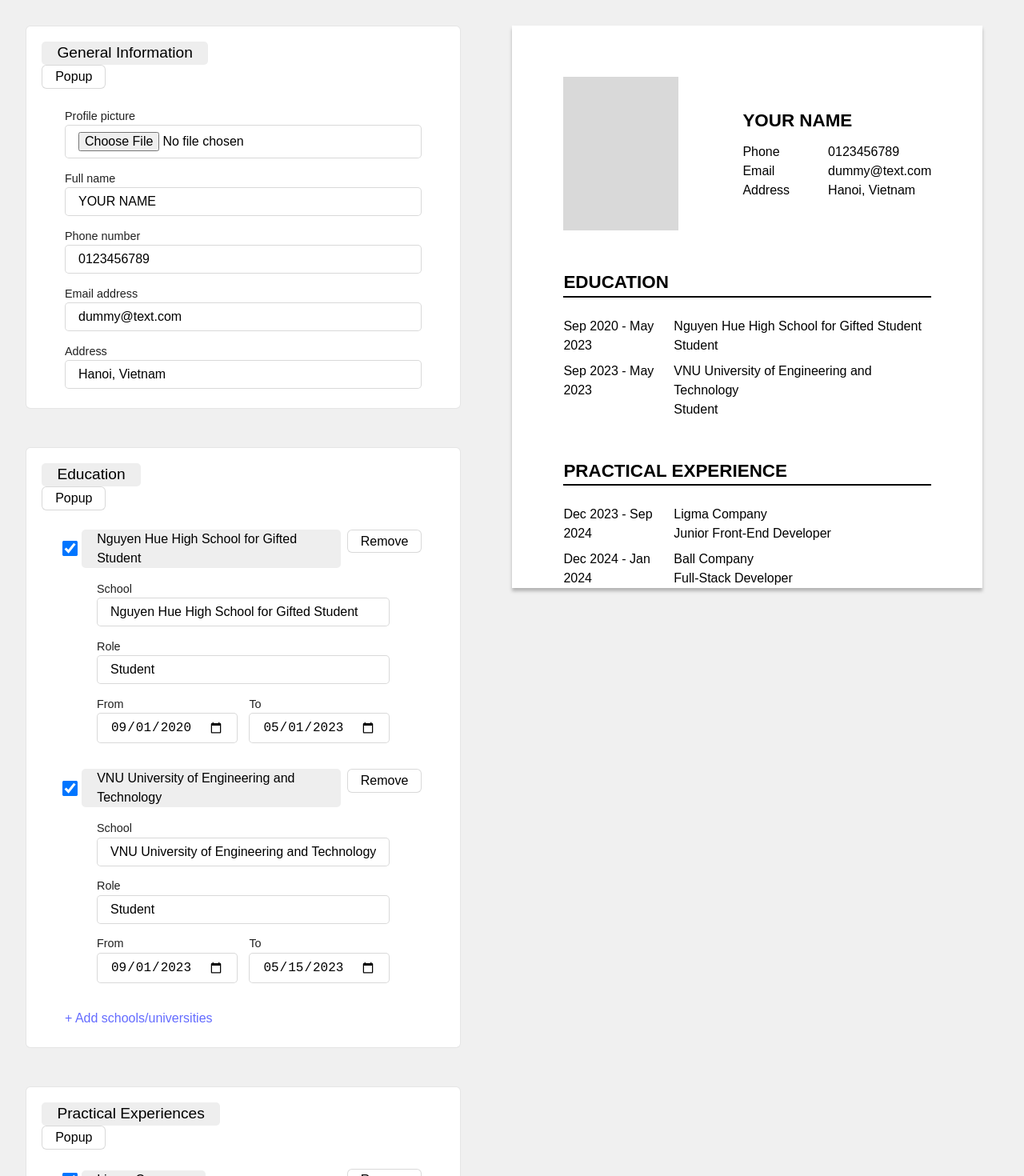
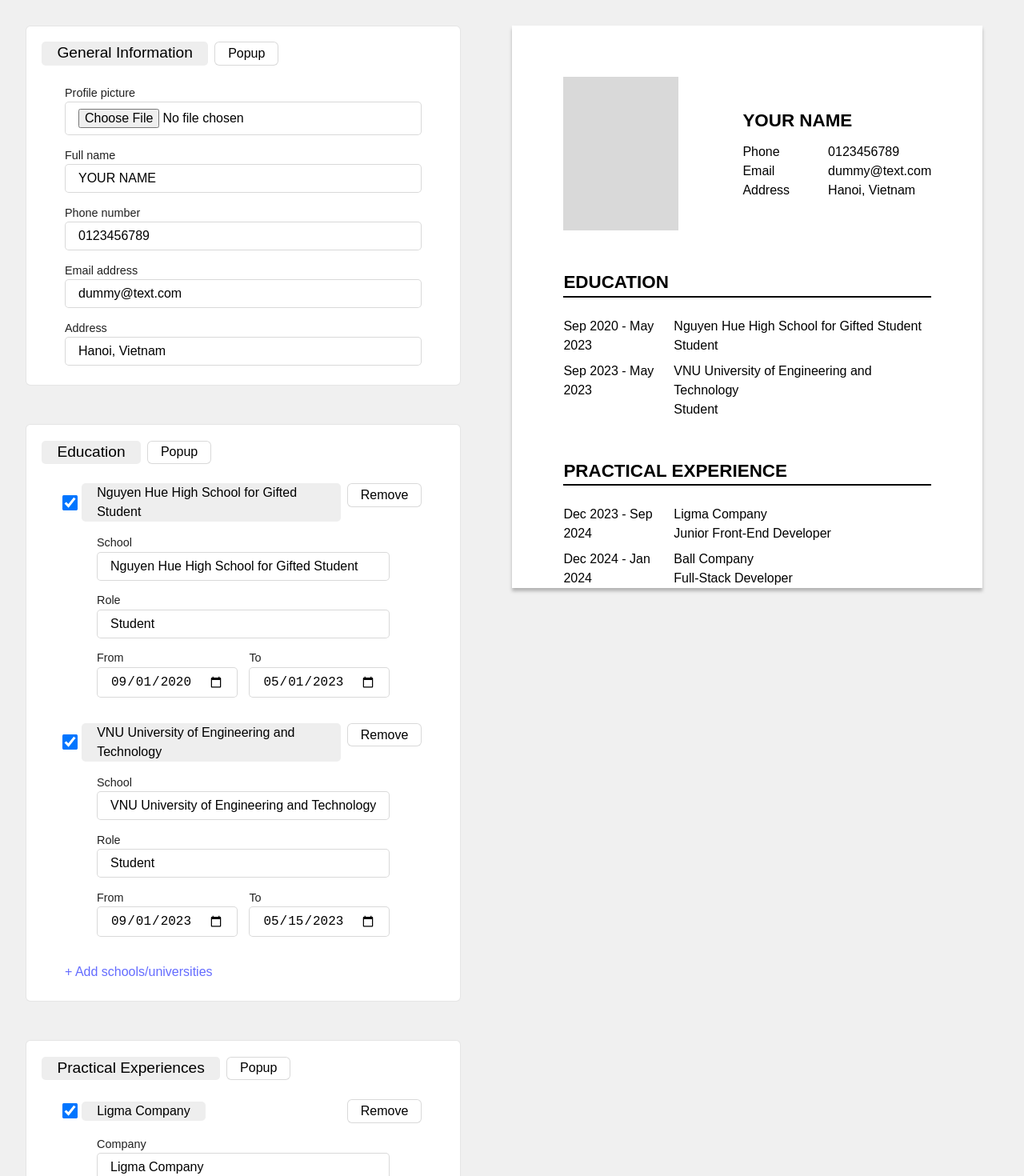
Before and after one commit to trandangduat/cv-application, a React (Vite) app: page / in a window 1280 px wide. Shown: the top 1470 px of the page at 80% size. Built offline with nearby package versions, Linux system fonts and the light colour scheme; a web font is replaced by a local one.

Commit message:
style: make the section clicked be on the highest layer (highest z-index)

```diff
--- a/src/components/Leftside.jsx
+++ b/src/components/Leftside.jsx
@@ -1,4 +1,4 @@
-import { useState } from "react";
+import { useState, useRef } from "react";
 import GeneralInfo from "./leftside/GeneralInfo.jsx";
 import Education from "./leftside/Education.jsx";
 import PracticalExperiences from "./leftside/PracticalExperiences.jsx";
@@ -51,40 +51,54 @@ function Section (props) {
 
   const [windowMode, setWindowMode] = useState(false);
   const [sectionPosition, setSectionPosition] = useState({x: 0, y: 0});
-  let cordDif; // distance between cursor coordinate and the section box coordinate
+  const cordDif = useRef({x: 0, y: 0}); //  distance between cursor coordinate and the section box coordinate
 
   const handleMouseDown = (e) => {
-    e.preventDefault();
-    e.stopPropagation();
-    cordDif = {
+    cordDif.current = {
       x: e.clientX - sectionPosition.x,
       y: e.clientY - sectionPosition.y,
     };
     document.addEventListener('mousemove', handleMouseMove);
     document.addEventListener('mouseup', handleMouseUp);
+
+    e.preventDefault();
+    e.stopPropagation();
   };
 
   const handleMouseMove = (e) => {
     setSectionPosition({
-      x: e.clientX - cordDif.x,
-      y: e.clientY - cordDif.y,
+      x: e.clientX - cordDif.current.x,
+      y: e.clientY - cordDif.current.y,
     });
   };
 
-  const handleMouseUp = (e) => {
+  const handleMouseUp = () => {
     document.removeEventListener('mousemove', handleMouseMove);
     document.removeEventListener('mouseup', handleMouseUp);
   };
+
+  const changeZIndex = (e) => {
+    if (!props.isOnTop) {
+      props.setSectionOnTop(props.index);
+      const newZIndex = props.zIndexCount + 1;
+      props.setZIndexCount(newZIndex);
+    }
+  }
 
   return (
     <section
       className = "section"
       id = {windowMode ? "window" : null}
+      onClick = {changeZIndex}
       style = {
         windowMode ? {
           top: `${sectionPosition.y}px`,
-          left: `${sectionPosition.x}px`
-        } : null
+          left: `${sectionPosition.x}px`,
+          zIndex: `${props.isOnTop ? props.zIndexCount : null}`,
+        } : {
+          width: 'auto',
+          height: 'auto',
+        }
       }
     >
       <div id = "header">
@@ -92,9 +106,9 @@ function Section (props) {
         </h2>
         {
           windowMode ?
-          <button type = "input" onClick = {() => setWindowMode(false)}>Down</button>
+          <button type = "button" onClick = {() => setWindowMode(false)}>Down</button>
           :
-          <button type = "input" onClick = {() => setWindowMode(true)}>Popup</button>
+          <button type = "button" onClick = {() => setWindowMode(true)}>Popup</button>
         }
       </div>
       <div id = "content">
@@ -105,11 +119,18 @@ function Section (props) {
 }
 
 function Leftside (props) {
+  const [sectionOnTop, setSectionOnTop] = useState(1);
+  const [zIndexCount, setZIndexCount] = useState(10);
   return (
     <div className = "panel" id = "left-side">
       <Section
         title = "General Information"
         key = "1"
+        index = "1"
+        isOnTop = {sectionOnTop == 1}
+        zIndexCount = {zIndexCount}
+        setSectionOnTop = {setSectionOnTop}
+        setZIndexCount = {setZIndexCount}
         avatarSrc = {props.avatarSrc}
         fullName = {props.fullName}
         contactInfos = {props.contactInfos}
@@ -122,6 +143,11 @@ function Leftside (props) {
       <Section
         title = "Education"
         key = "2"
+        index = "2"
+        isOnTop = {sectionOnTop == 2}
+        zIndexCount = {zIndexCount}
+        setSectionOnTop = {setSectionOnTop}
+        setZIndexCount = {setZIndexCount}
         educationalExperiences = {props.educationalExperiences}
         changeEducation = {props.changeEducation}
         removeSchool = {props.removeSchool}
@@ -131,6 +157,11 @@ function Leftside (props) {
       <Section
         title = "Practical Experiences"
         key = "3"
+        index = "3"
+        isOnTop = {sectionOnTop == 3}
+        zIndexCount = {zIndexCount}
+        setSectionOnTop = {setSectionOnTop}
+        setZIndexCount = {setZIndexCount}
         practicalExperiences = {props.practicalExperiences}
         changePracticalExperiences = {props.changePracticalExperiences}
         removeCompany = {props.removeCompany}
--- a/src/styles/Leftside.css
+++ b/src/styles/Leftside.css
@@ -7,7 +7,8 @@
     resize: both;
     overflow: auto;
     z-index: 1;
-    max-height: 100vh;
+    height: 70%;
+    max-height: 80vh;
     box-shadow: 0px 10px 20px 0px rgba(0, 0, 0, 0.35);
     > #header {
       position: -webkit-sticky;
@@ -29,6 +30,8 @@
     > #header {
       padding: 1.2rem;
       padding-bottom: 0;
+      display: flex;
+      gap: 0.5rem;
 
       h2 {
         font-weight: 500;
```
